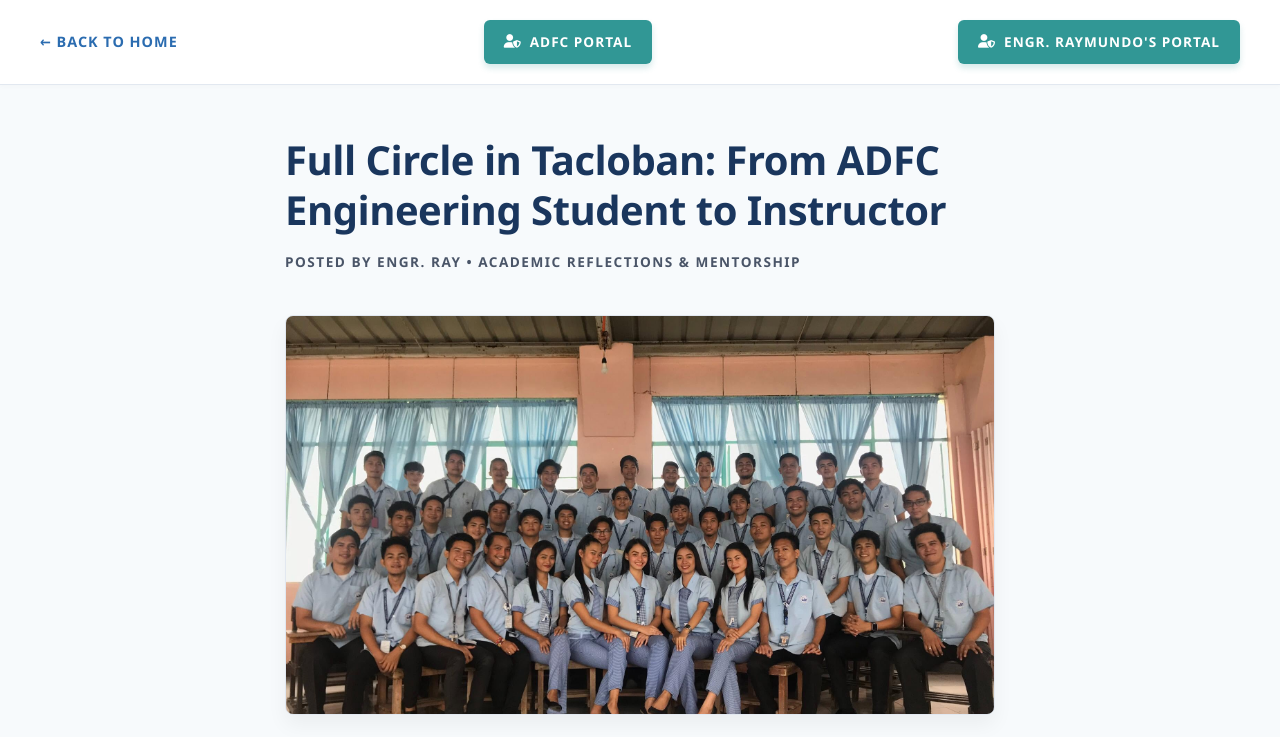
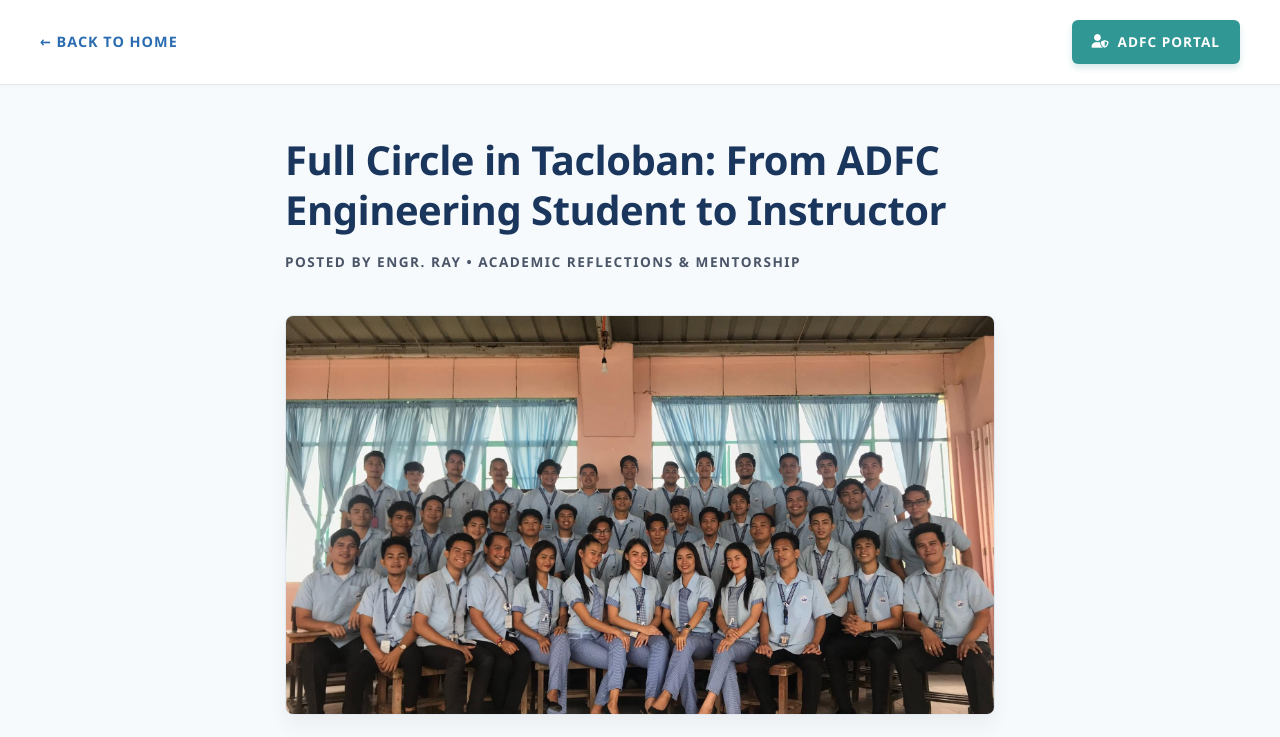
Before and after one commit to reagynraymundo-prog/My-Blog, a plain HTML site: page ADFC.html in a window 1280 px wide. Shown: the top 737 px of the page. Drawn offline with Linux system fonts and the light colour scheme.

```diff
--- a/ADFC.html
+++ b/ADFC.html
@@ -202,8 +202,6 @@
         <a href="index.html">← Back to Home</a>
         <a href="https://adfcollege.com/register" target="_blank" class="portal-btn">
             <i class="fa-solid fa-user-shield"></i> ADFC Portal
-        <a href="Engr Raymundo's PORTAL.html" target="_blank" class="portal-btn">
-            <i class="fa-solid fa-user-shield"></i> Engr. Raymundo's Portal
         </a>
     </header>
 
```
